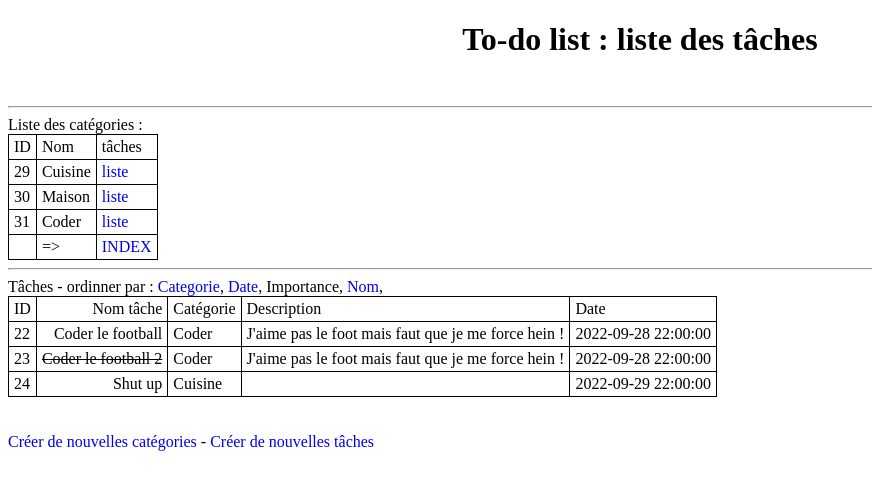
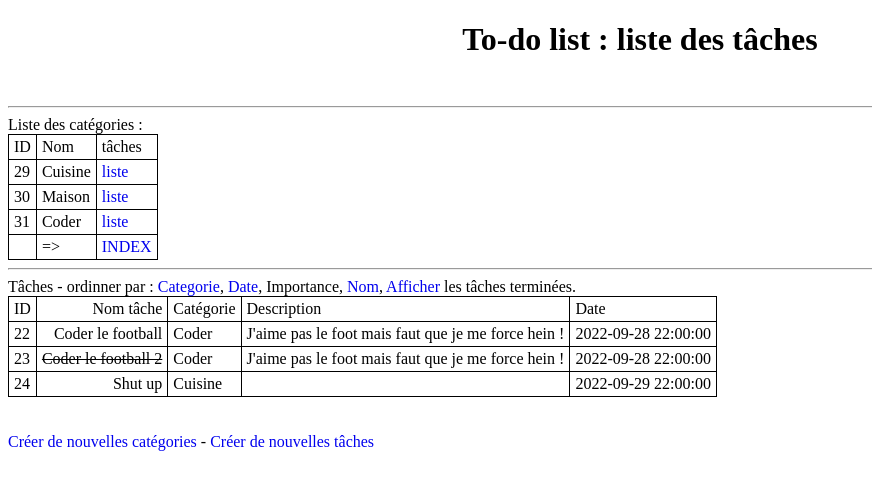
Before and after one commit to cedwics10/Tasker, a PHP site: page /index.php in a window 1280 px wide. Shown: the top 490 px of the page, without its empty margins (0-872 px from the left). Run offline with PHP 8.4, Linux system fonts and the light colour scheme; data comes from the database, SQL or seed files in the repository.

Commit message:
Create default value to definite if completed tasks are shown

```diff
--- a/includes/include_index.php
+++ b/includes/include_index.php
@@ -1,5 +1,7 @@
 <?php
 $liste_categories = '';
+$termine = 'Afficher';
+
 
 function liste_categories($pdo, $id = NULL)
 {
--- a/index.php
+++ b/index.php
@@ -24,7 +24,7 @@ Tâches - ordinner par :
 <a href='<?=qmark_part(['order_by'], 'order_by=categorie')?>'>Categorie</a>,
 <a href='<?=qmark_part(['order_by'], 'order_by=date')?>'>Date</a>,
 Importance,
-<a href='<?=qmark_part(['order_by'], 'order_by=nom')?>'>Nom</a>, </br>
+<a href='<?=qmark_part(['order_by'], 'order_by=nom')?>'>Nom</a>, <a href='<?=qmark_part(['complete'], 'complete=non')?>'><?=$termine?></a> les tâches terminées.</br>
 <table>
 <tr>
     <td>ID</td>
```
